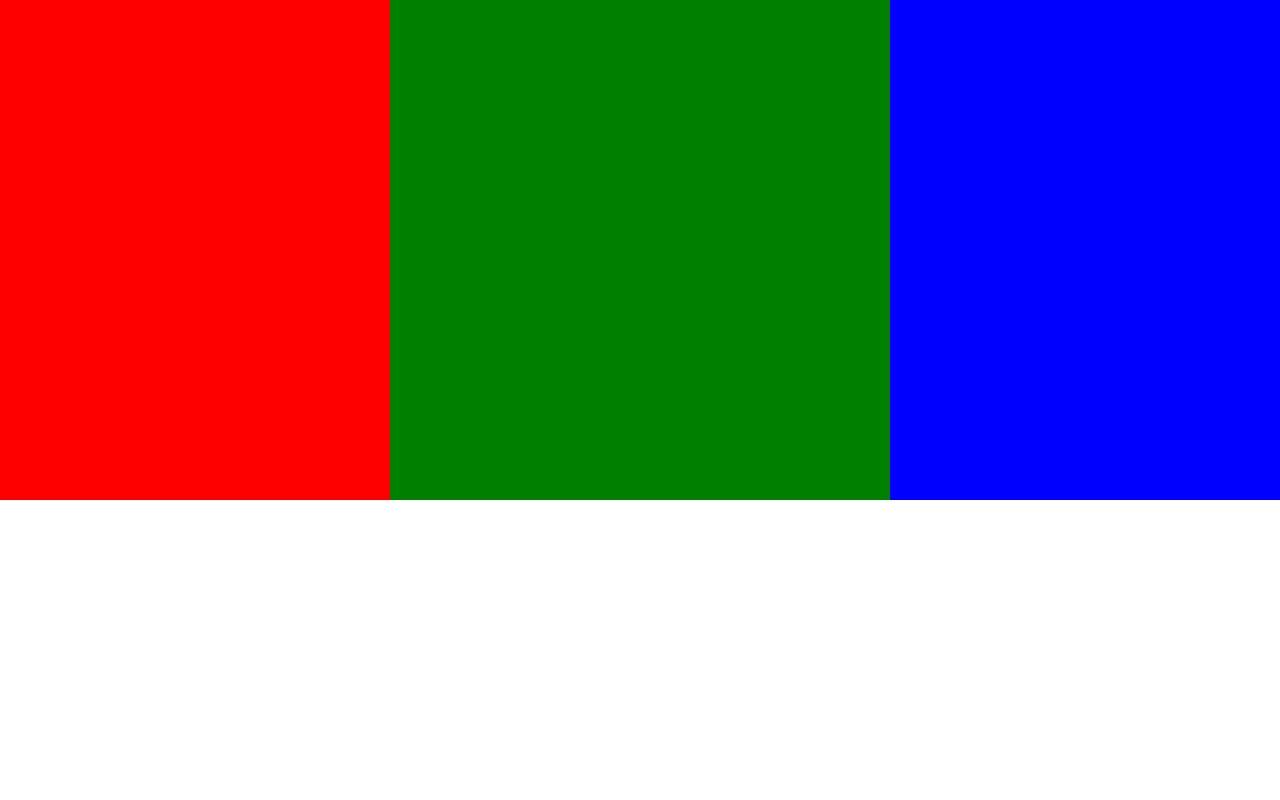
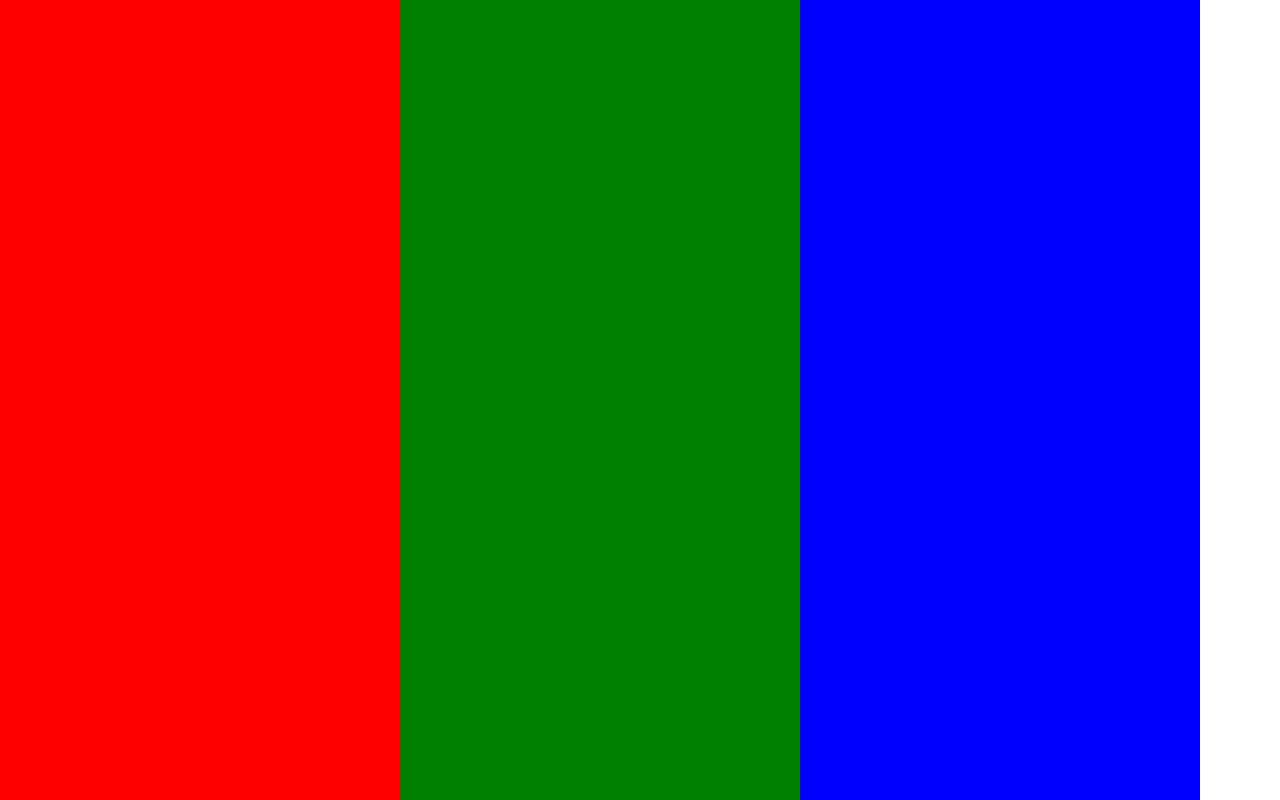
Before and after one commit to Camispiva/SENAI, a plain HTML site: page LIMA/Aula 6/Lista de exercicios/Ex4.html/index.html in a window 1280 px wide. Shown: the top 800 px of the page. Drawn offline with Linux system fonts and the light colour scheme.

Commit message:
tarefinha

```diff
--- a/LIMA/Aula 6/Lista de exercicios/Ex4.html/style.css
+++ b/LIMA/Aula 6/Lista de exercicios/Ex4.html/style.css
@@ -37,17 +37,17 @@ body{
 
 header{
     background-color: red;
-    width: 500px;
-    height: 500px;
+    width: 400px;
+    height: 1000px;
 }
 
 main{
     background-color: green;
-    width: 500px;
-    height: 500px;
+    width: 400px;
+    height: 1000px;
 }
 
 footer{
     background-color: blue;
-    width: 500px;
-    height: 500px;
+    width: 400px;
+    height: 1000px;
```
Also changed, not shown: LIMA/Aula 3/Ex1.html (+4 -0 lines), 3 other files.
